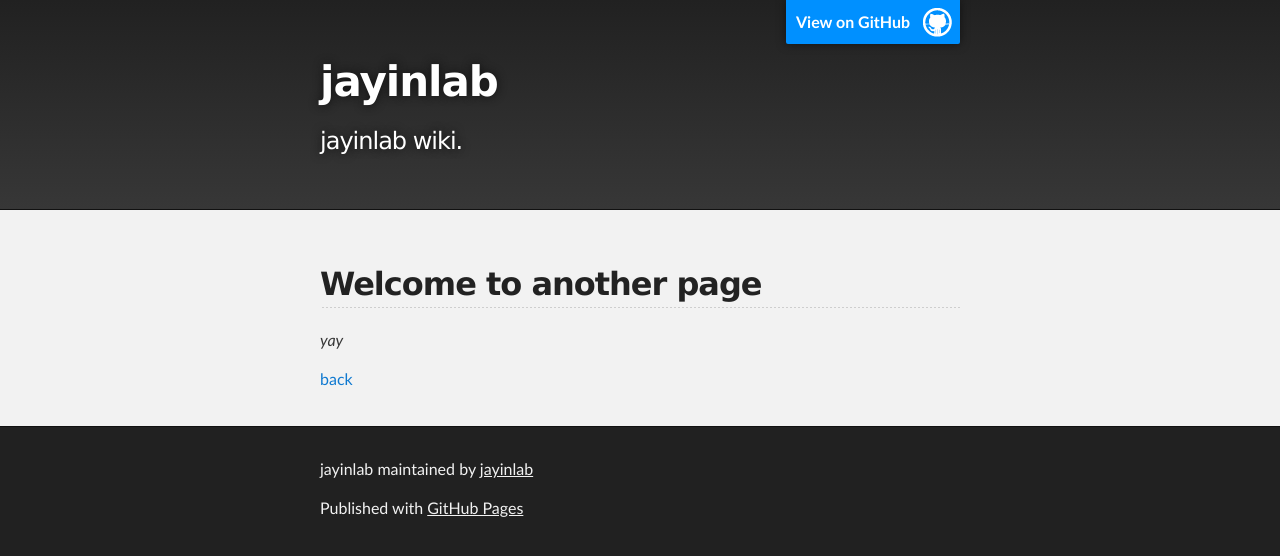
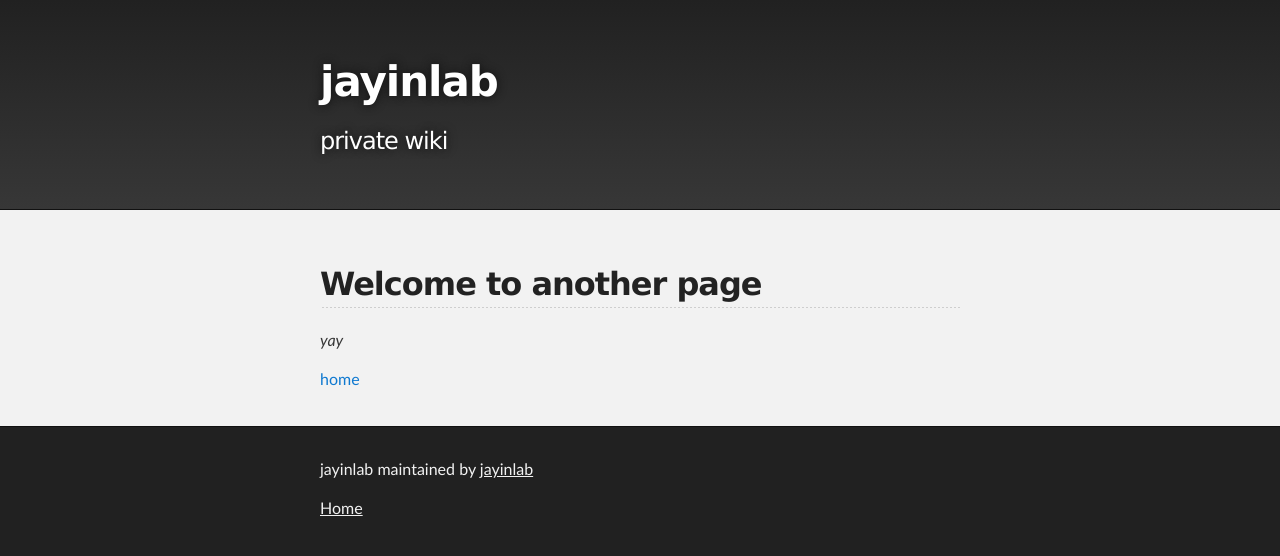
Before and after one commit to jayinlab/blog-slate-theme, a Jekyll site: the page built from posts/jayinlab.md, in a window 1280 px wide. Shown: the top 556 px of the page. Built offline with Jekyll 4.4.1, drawn with Linux system fonts in a browser that asks for light colours; our own code applies the rules of GitHub Pages for plain Markdown files.

```diff
--- a/_config.yml
+++ b/_config.yml
@@ -1,4 +1,4 @@
 title: jayinlab
-description: jayinlab wiki.
+description: private wiki
 google_analytics:
 theme: jekyll-theme-slate
--- a/_layouts/default.html
+++ b/_layouts/default.html
@@ -17,7 +17,9 @@
     <!-- HEADER -->
     <div id="header_wrap" class="outer">
         <header class="inner">
+		  {% if site.show_downloads %}
           <a id="forkme_banner" href="{{ site.github.repository_url }}">View on GitHub</a>
+		  {% endif %}
 
           <h1 id="project_title">{{ site.title | default: site.github.repository_name }}</h1>
           <h2 id="project_tagline">{{ site.description | default: site.github.project_tagline }}</h2>
@@ -44,7 +46,8 @@
         {% if site.github.is_project_page %}
         <p class="copyright">{{ site.title | default: site.github.repository_name }} maintained by <a href="{{ site.github.owner_url }}">{{ site.github.owner_name }}</a></p>
         {% endif %}
-        <p>Published with <a href="https://pages.github.com">GitHub Pages</a></p>
+        <!-- <p>Published with <a href="https://pages.github.com">GitHub Pages</a></p> -->
+		<p><a href="https://jayinlab.github.io">Home</a></p>
       </footer>
     </div>
 
--- a/posts/jayinlab.md
+++ b/posts/jayinlab.md
@@ -6,4 +6,4 @@ layout: default
 
 _yay_
 
-[back](./)
+[home](./)
```
Also changed, not shown: another-page.md (deleted, +0 -9 lines), index.md (+0 -1 lines), posts/index.md (added, +5 -0 lines).
